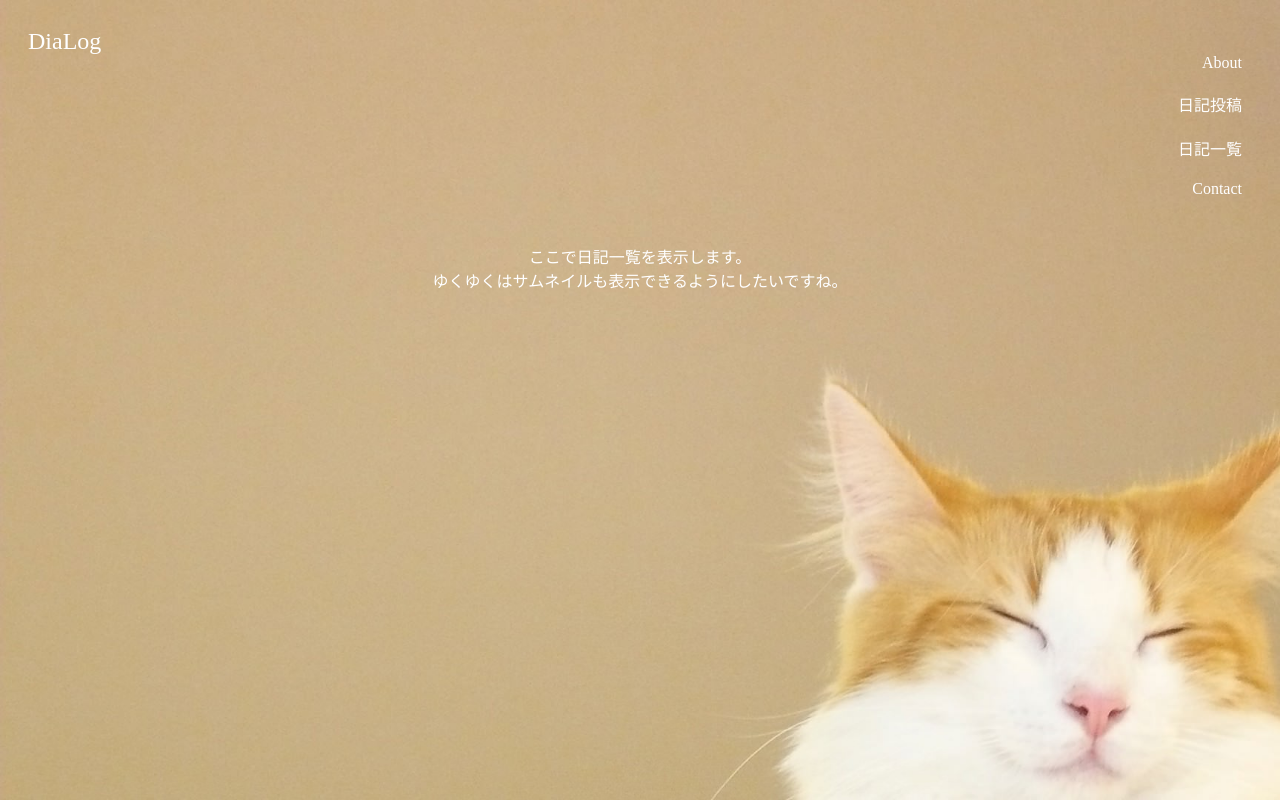
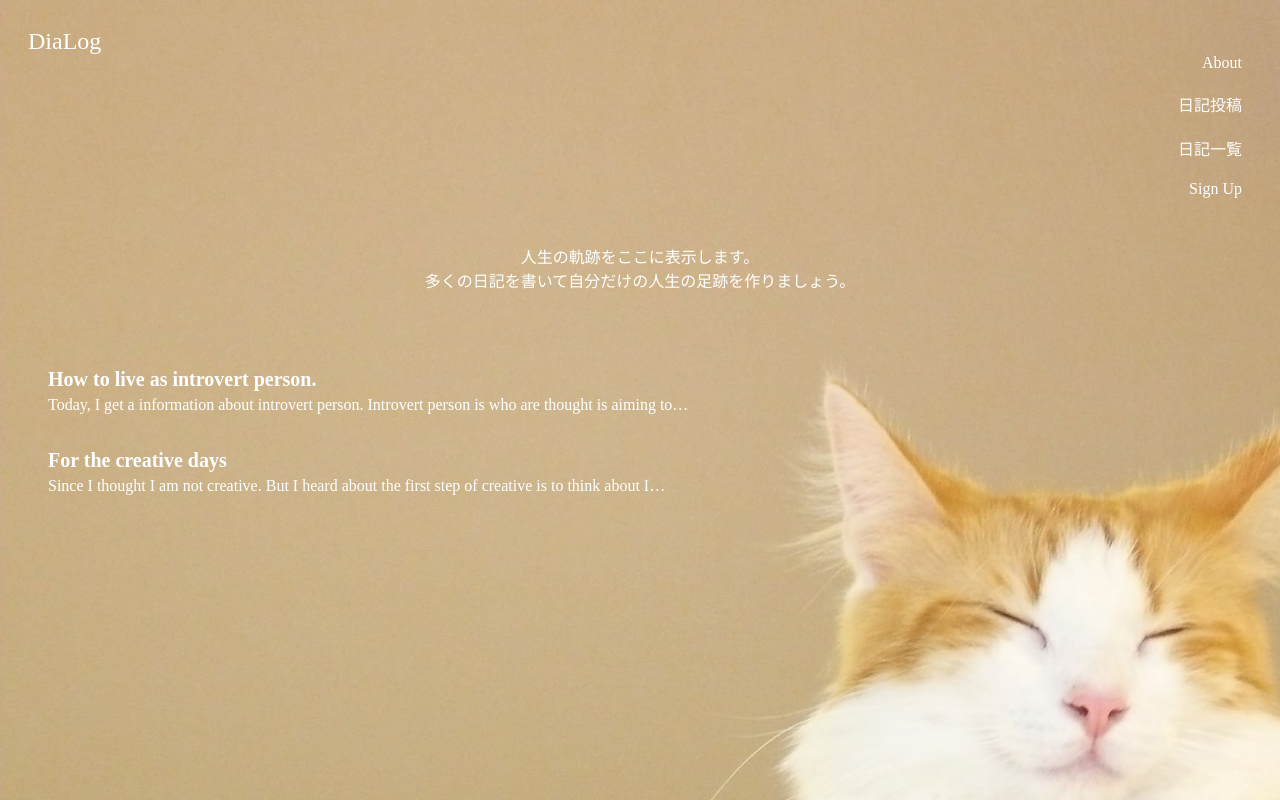
Before and after one commit to tbangase/DiaLog, a Django app: page /index in a window 1280 px wide. Run offline with Django 3.2, Linux system fonts and the light colour scheme; data comes from the database, SQL or seed files in the repository; both versions use the stored data as it was after the commit.

Commit message:
make index page with all diary. make diary form.

```diff
--- a/DiaLog/settings.py
+++ b/DiaLog/settings.py
@@ -25,7 +25,8 @@ SECRET_KEY = ')!75!!se_^rxobl5!b$ac6*c^da2lagsj^*3v#imuuazu#o-c!'
 # SECURITY WARNING: don't run with debug turned on in production!
 DEBUG = True
 
-ALLOWED_HOSTS = ['diarylog.herokuapp.com']
+ALLOWED_HOSTS = ['diarylog.herokuapp.com',
+                 '127.0.0.1']
 
 
 # Application definition
--- a/diary/models.py
+++ b/diary/models.py
@@ -20,4 +20,4 @@ class Diary(models.Model):
   content     = models.CharField(max_length= 2000)
 
   def __str__(self):
-    return self.content
+    return self.title
--- a/diary/static/diary/css/style.css
+++ b/diary/static/diary/css/style.css
@@ -1,3 +1,8 @@
+/* variables */
+$skinny : #DDA98F
+$dark-brown : #684E34
+
+
 /* TAG CSS */
 li a {
   color: green
@@ -5,7 +10,7 @@ li a {
 
 body {
   color: white;
-  background: powderblue url("../images/cat47.jpg") ;
+  background: white url("../images/cat47.jpg");
   background-size: cover;
   font-family: "Yu Gothic Medium","游ゴシック Medium",YuGothic,"游ゴシック体","ヒラギノ角ゴ Pro W3","メイリオ";
 }
@@ -16,7 +21,7 @@ ul {
 }
 
 li {
-  width: 100px;
+  /*width: 100px; */
   font-family: "Yu Gothic Medium","游ゴシック Medium",YuGothic,"游ゴシック体","ヒラギノ角ゴ Pro W3","メイリオ";
 }
 
@@ -88,3 +93,23 @@ a {
 }
 
 .wf-nicomoji { font-family: "Nico Moji"; }
+
+/* index */
+
+ul .diary_list {
+}
+
+.diary_block {
+  display: block;
+  padding: 15px 0px;
+}
+
+.indextitle {
+  padding: 5px 0px;
+  font-size: 20px;
+  font-weight: bold;
+}
+
+li .indexcontent {
+
+}
--- a/diary/templates/diary/about.html
+++ b/diary/templates/diary/about.html
@@ -13,7 +13,7 @@
     に変えるのが私たち DiaLog の役目です。
   </p>
   <p class = "info">
-    まずは自分だけの日記を書いてみてください。<br>
+    まずはあなただけの日記を書いてみてください。<br>
     <a href="/">=>日記をひらく</a>
   </p>
 </body>
--- a/diary/templates/diary/header.html
+++ b/diary/templates/diary/header.html
@@ -6,7 +6,7 @@
         <a href="about">About</a><br>
         <a href="writing">日記投稿</a><br>
         <a href="index">日記一覧</a><br>
-        <a href="contact">Contact</a>
+        <a href="signup">Sign Up</a><br>
       </ul>
     </nav>
   </div>
--- a/diary/templates/diary/index.html
+++ b/diary/templates/diary/index.html
@@ -5,7 +5,19 @@
 
 <body>
   <p class="info">
-    ここで日記一覧を表示します。<br>
-    ゆくゆくはサムネイルも表示できるようにしたいですね。
+    人生の軌跡をここに表示します。<br>
+    多くの日記を書いて自分だけの人生の足跡を作りましょう。
   </p>
+  {% if latest_diary_list %}
+    <ul class="diary_list">
+    {% for diary in latest_diary_list %}
+      <div class="diary_block">
+        <li class="indextitle">{{ diary.title }}</li>
+        <li class="indexcontent">{{ diary.content|truncatechars:100 }}</li>
+      </div>
+    {% endfor %}
+    </ul>
+  {% else %}
+    <p>No diaries yet.</p>
+  {% endif %}
 </body>
--- a/diary/urls.py
+++ b/diary/urls.py
@@ -7,7 +7,9 @@ urlpatterns = [
   path('about', views.about, name='about'),
   path('writing', views.writing, name='writing'),
   path('index', views.index, name='index'),
-  path('contact', views.contact, name='contact'),
+  path('detail',views.detail,name='detail'),
+  path('signup', views.signup, name='signup'),
+#  path('contact', views.contact, name='contact'),
 ]
 
 urlpatterns += staticfiles_urlpatterns()
--- a/diary/views.py
+++ b/diary/views.py
@@ -1,7 +1,8 @@
 from django.shortcuts import render
-from django.http import HttpResponse, HttpResponseRedirect
-from django.template import loader
+from django.http import HttpResponseRedirect
 
+from .models import User, Diary
+from .forms import DiaryForm
 
 def home(request):
   #template = loader.get_template('diary/index.html')
@@ -11,10 +12,32 @@ def about(request):
   return render(request, 'diary/about.html')
 
 def writing(request):
-  return render(request, 'diary/writing.html')
+  params = {'message':'', 'form': None}
+  if request.method == 'POST':
+    form = DiaryForm(request.POST)
+    if form.is_valid():
+      form.save()
+      return redirect('/')
+    else:
+      params['message'] = 'もう一度入力してください'
+      params['form'] = form
+  else:
+    params['form'] = DiaryForm()
+  return render(request, 'diary/writing.html', params)
 
 def index(request):
-  return render(request, 'diary/index.html')
+  latest_diary_list = Diary.objects.order_by('-created_at')[:5]
+  context = {
+    'latest_diary_list': latest_diary_list,
+  }
+  return render(request,'diary/index.html', context)
 
-def contact(request):
-  return render(request, 'diary/contact.html')
+def detail(request):
+
+  return render(request, 'diary/detail.html')
+
+def signup(request):
+  return render(request, 'diary/signup.html')
+
+#def contact(request):
+#  return render(request, 'diary/contact.html')
```
Also changed, not shown: diary/forms.py (added, +23 -0 lines), diary/templates/diary/detail.html (added, +11 -0 lines), diary/templates/diary/signup.html (added, +11 -0 lines), diary/templates/diary/writing.html (+11 -0 lines), db.sqlite3.
